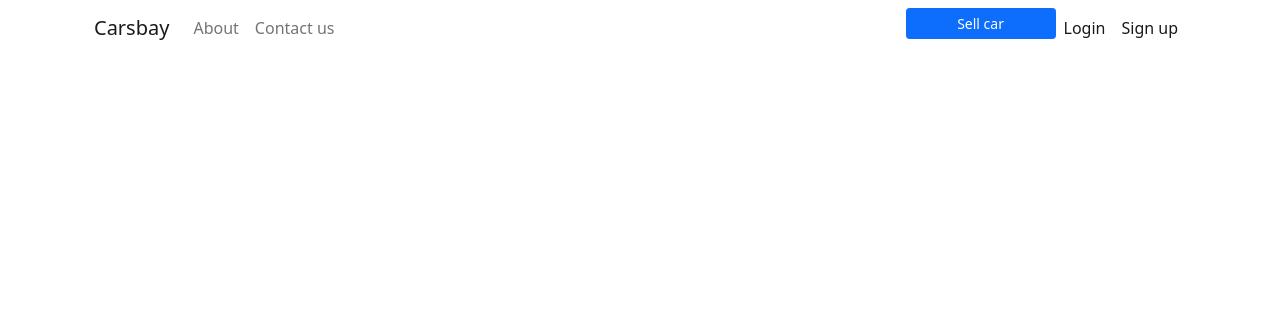
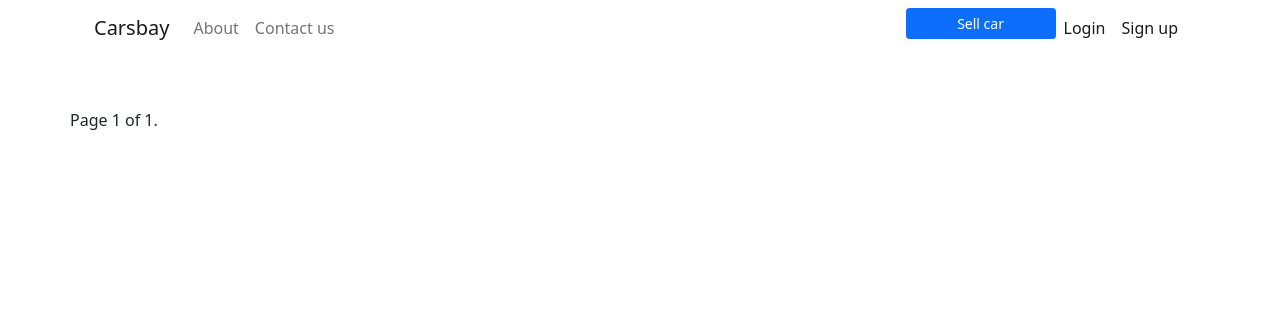
Before and after one commit to userksv/carsbay, a Django app: page / in a window 1280 px wide. Shown: the top 316 px of the page. Run offline with Django 4.2, Linux system fonts and the light colour scheme; data that the repository does not hold is empty; parts of the project's set-up code (start-up, migrations or seed data) failed here and were passed over; some libraries are stand-ins or nearby versions.

Commit message:
added pagination to home page

```diff
--- a/main/views.py
+++ b/main/views.py
@@ -17,6 +17,7 @@ from django.urls import reverse
 # Create your views here.
 
 class PostView(ListView):
+    paginate_by = 8
     model = Post
     template_name = "main/home.html"
     context_object_name = "posts"
--- a/templates/main/home.html
+++ b/templates/main/home.html
@@ -30,6 +30,23 @@
         </div>
       </div>
       {% endfor %}
+      <div class="pagination">
+        <span class="step-links">
+          {% if page_obj.has_previous %}
+          <a href="?page=1">&laquo; first</a>
+          <a href="?page={{ page_obj.previous_page_number }}">previous</a>
+          {% endif %}
+
+          <span class="current">
+            Page {{ page_obj.number }} of {{ page_obj.paginator.num_pages }}.
+          </span>
+
+          {% if page_obj.has_next %}
+          <a href="?page={{ page_obj.next_page_number }}">next</a>
+          <a href="?page={{ page_obj.paginator.num_pages }}">last &raquo;</a>
+          {% endif %}
+        </span>
+      </div>
     </div>
   </div>
 </div>
```
